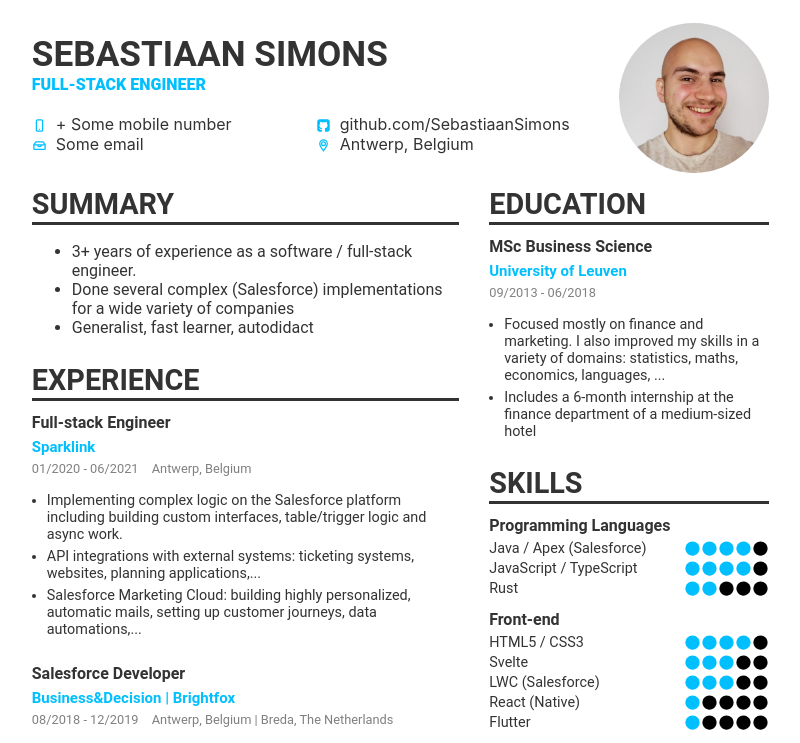
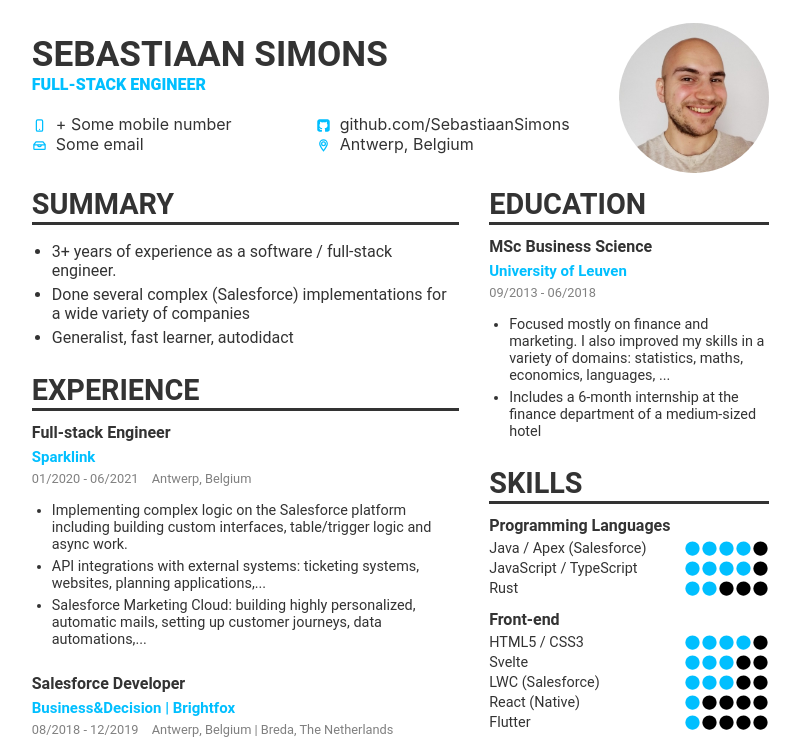
Before and after one commit to sebbasim/cv-gen, a Svelte app: page / in a window 1280 px wide. Shown: the top 743 px of the page, without its empty margins (14-814 px from the left). Built offline with nearby package versions, Linux system fonts and the light colour scheme.

Commit message:
improve List component

```diff
--- a/src/components/Summary.svelte
+++ b/src/components/Summary.svelte
@@ -1,17 +1,13 @@
 <script lang="ts">
     import Title from "../style-components/Title.svelte";
     import * as data from "../data.json";
-    let height: number;
+    import List from "../style-components/List.svelte";
+    let bullet_points = data["summary"]["bullet_points"];
 </script>
 
-<div bind:clientHeight={height}>
+<div>
     <Title title="Summary" />
-
-    <ul>
-        {#each data["summary"]["bullet_points"] as bullet}
-            <li>{bullet.text}</li>
-        {/each}
-    </ul>
+    <List {bullet_points} font_size="1em" />
 </div>
 
 <style>
--- a/src/style-components/List.svelte
+++ b/src/style-components/List.svelte
@@ -3,11 +3,12 @@
         id: number;
         text: string;
     }[];
+    export let font_size = "0.9em";
 </script>
 
 <ul>
     {#each bullet_points as bullet}
-        <li>
+        <li style="font-size:{font_size}">
             {bullet.text}
         </li>
     {/each}
@@ -15,10 +16,9 @@
 
 <style>
     li {
-        font-size: 0.9em;
         margin-bottom: 5px;
     }
     ul {
-        padding-left: 15px;
+        padding-left: 20px;
     }
 </style>
```
